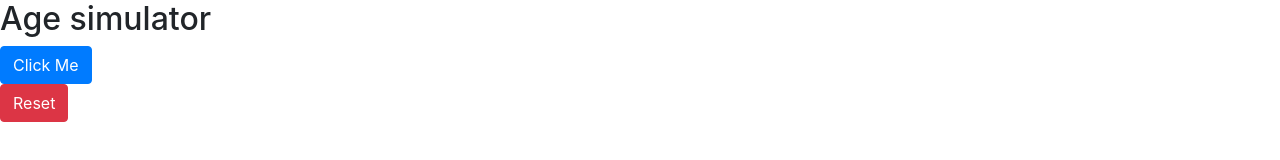
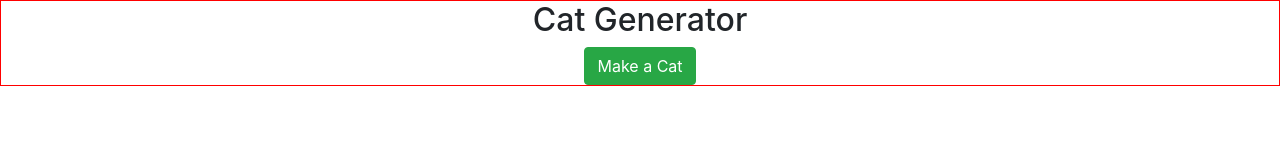
Before and after one commit to SaminYeaser/CatGen, a plain HTML site: page index.html in a window 1280 px wide. Drawn offline with nearby package versions, Linux system fonts and the light colour scheme.

Commit message:
creating images

```diff
--- a/index.html
+++ b/index.html
@@ -12,20 +12,12 @@
 <body>
 
 <div class="container-1">
-    <h2 class="header">Age simulator</h2>
-    <div class="flex-box-conatiner-1">
-        <div>
-            <button class="btn btn-primary" onclick="ageInDays()">Click Me</button>
-        </div>
-        <div>
-            <button class="btn btn-danger" onclick="reset()">Reset</button>
-        </div>
+    <h2 class="header">Cat Generator</h2>
+    <button class="btn btn-success">Make a Cat</button>
+    <div class="flex-box-container-2">
+
     </div>
-    <div class="flex-box-conatiner-1">
-        <div id="flex-box-result">
 
-        </div>
-    </div>
 </div>
 <script src="script.js"></script>
 </body>
--- a/style.css
+++ b/style.css
@@ -0,0 +1,10 @@
+.container-1{
+    border: 1px solid red;
+    width: 100%;
+    margin: 0 auto;
+    text-align: center;
+}
+.flex-box-conatiner-1{
+    display: flex;
+    border: 1px solid pink;
+}
```
